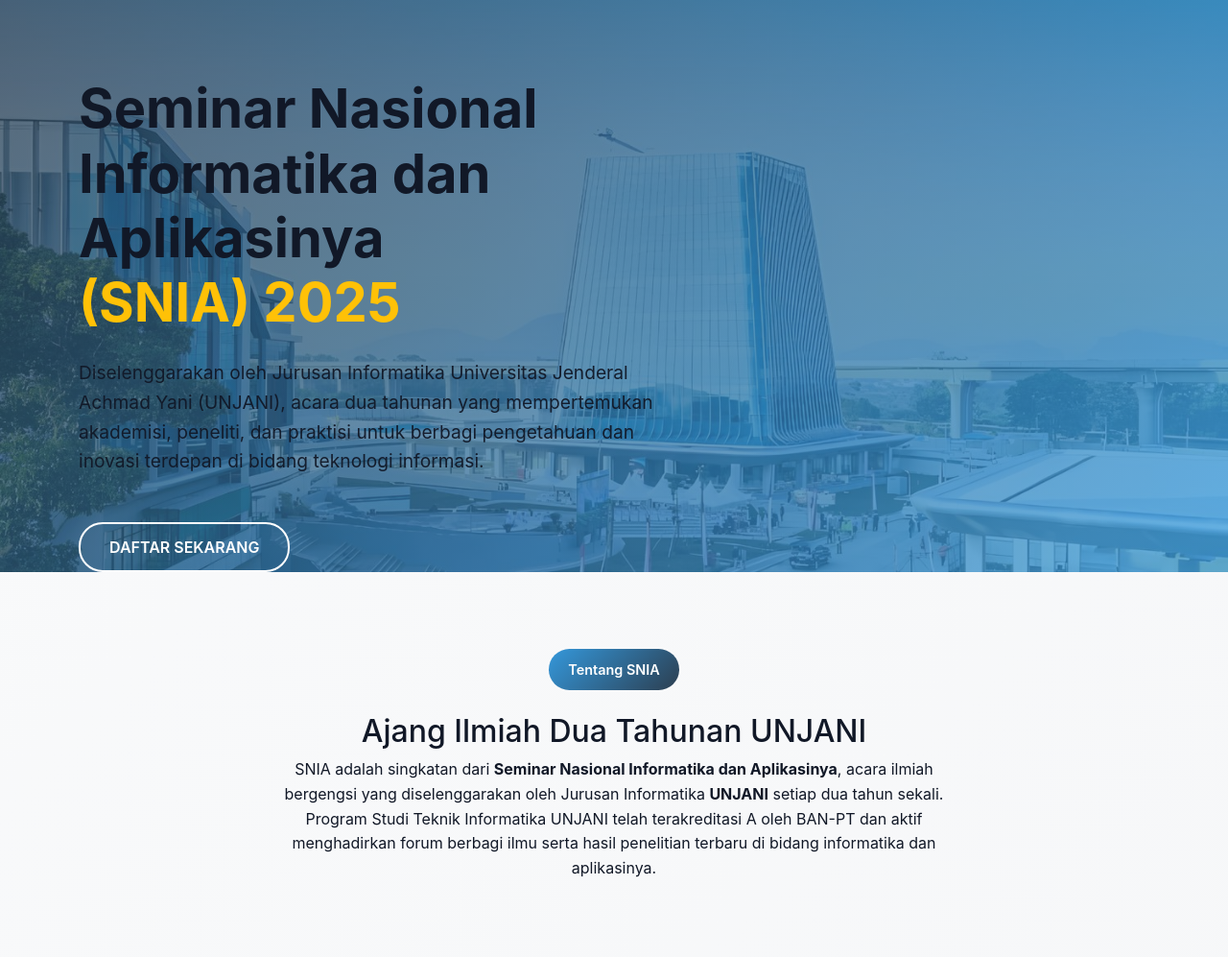
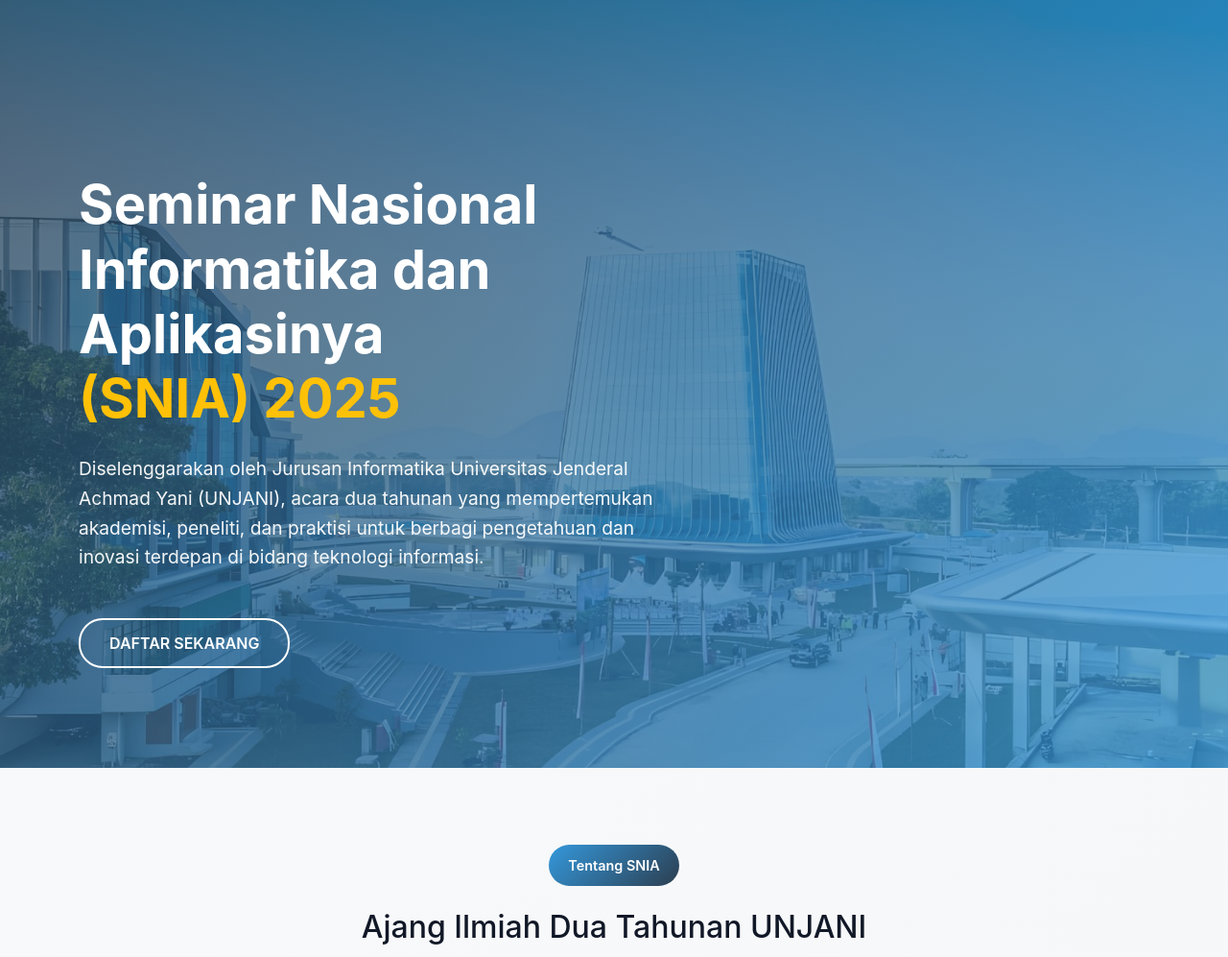
Before and after one commit to zallekun/sniap_app, a CodeIgniter 4 app: the page made by app/Views/shared/landing/home.php in a window 1280 px wide. Shown: the part 64-1061 px from the top of the page at 96% size. Run offline with PHP 8.4 and a stand-in for CodeIgniter, Linux system fonts and the light colour scheme; the template is opened without the code that fills it, so the values that code supplies are empty; some libraries are stand-ins or nearby versions.

Commit message:
Ubah Bagian Landing

```diff
--- a/app/Views/shared/landing/home.php
+++ b/app/Views/shared/landing/home.php
@@ -3,12 +3,16 @@
 <?= $this->section('styles') ?>
 <link rel="stylesheet" href="<?= base_url('css/shared/landing.css') ?>">
 <style>
-    /* Dynamic background image with proper URL */
-    .hero-section {
-        background:
-            linear-gradient(135deg, rgba(44, 62, 80, 0.75), rgba(52, 152, 219, 0.75)),
-            url('<?= base_url('assets/img/Background.jpg') ?>') center/cover no-repeat !important;
-    }
+.hero-section {
+    background:
+        linear-gradient(135deg, rgba(44, 62, 80, 0.75), rgba(52, 152, 219, 0.75)),
+        url('<?= base_url('assets/img/Background.jpg') ?>') center/cover no-repeat;
+    min-height: 100vh;
+    color: white;
+    display: flex;
+    align-items: center;
+    padding-top: 100px;
+}
 </style>
 <?= $this->endSection() ?>
 
```
